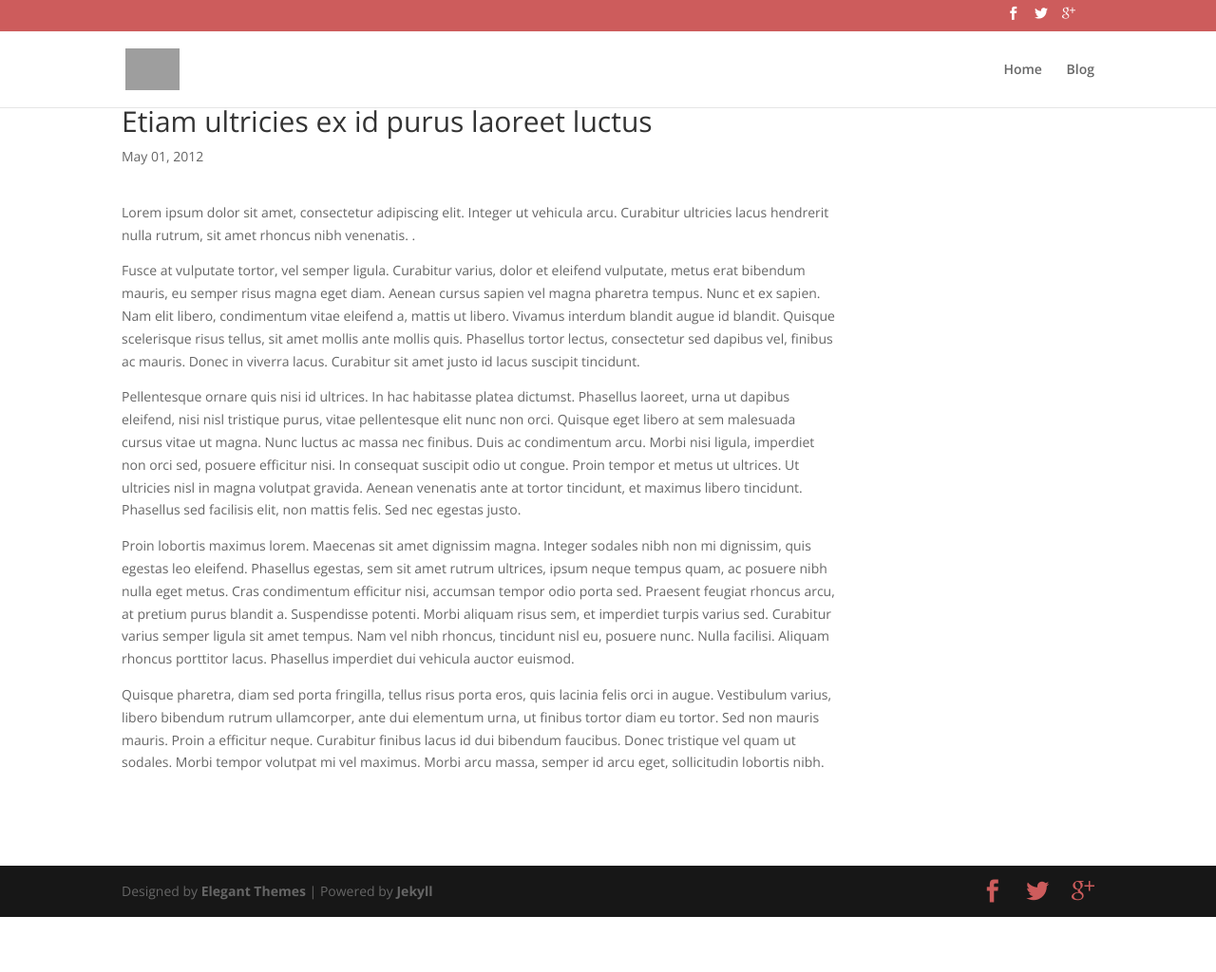
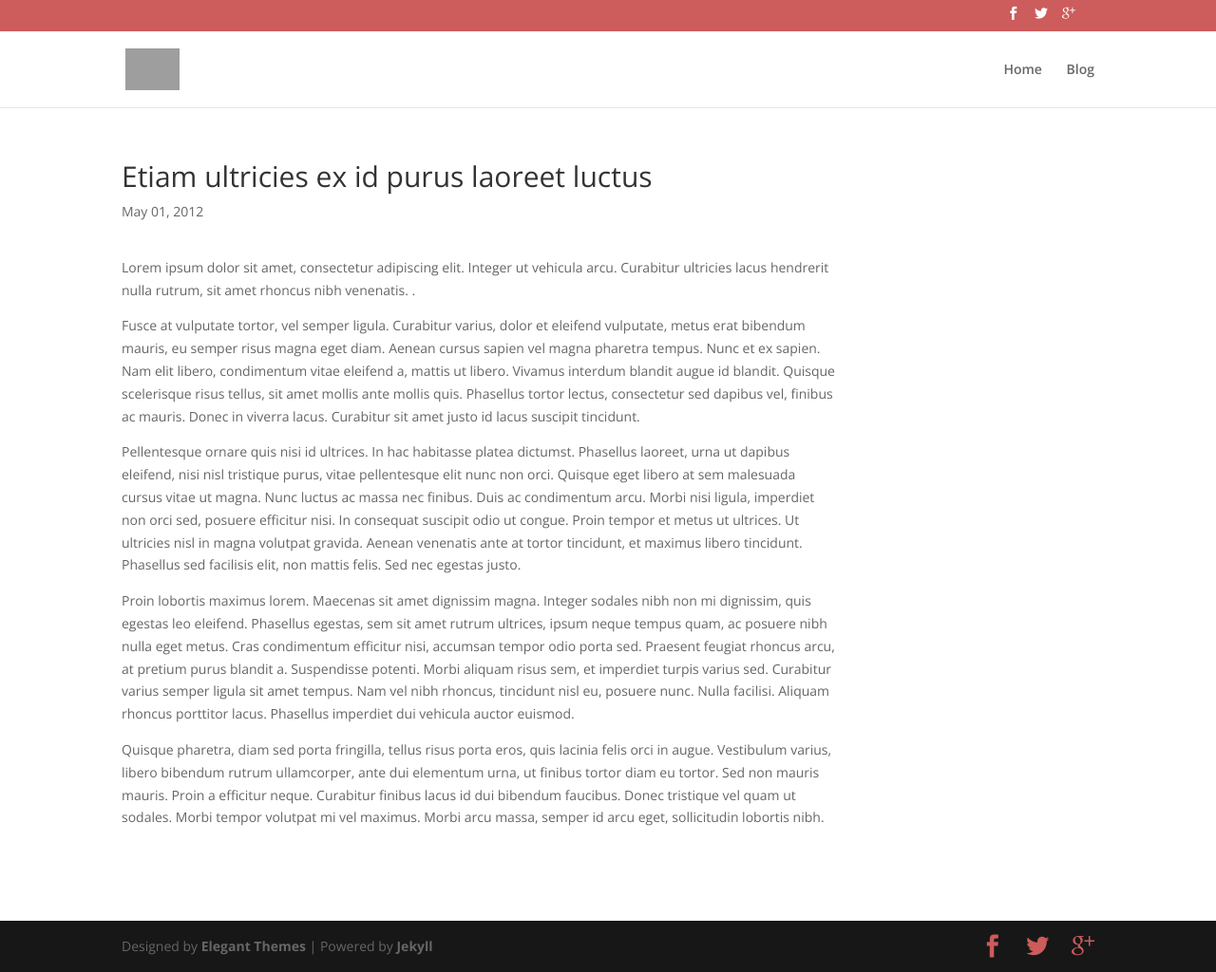
Before and after one commit to juvenal/divi-jekyll, a Jekyll site: the page built from _posts/2012-04-31-Etiam ultricies ex id purus laoreet luctus.md, in a window 1280 px wide and 1024 px high. Shown: the whole window at 95% size. Built offline with Jekyll 4.4.1, drawn with Linux system fonts in a browser that asks for light colours; nearby versions of some CDN libraries; some web fonts are replaced; grey boxes are pictures that could not be loaded.

Commit message:
Post view

```diff
--- a/_layouts/post.html
+++ b/_layouts/post.html
@@ -2,10 +2,10 @@
 layout: divi
 ---
 
-<div class="container">
+<div class="container" style="padding-top: 58px;">
    <div id="content-area" class="clearfix">
       <div id="left-area">
-         <article id="post-4730" class="et_pb_post post-4730 post type-post status-publish format-gallery has-post-thumbnail hentry category-photography post_format-post-format-gallery">
+         <article id="post-id" class="et_pb_post post-id post type-post status-publish format-gallery has-post-thumbnail hentry category-photography post_format-post-format-gallery">
             <div class="et_post_meta_wrapper">
                <h1 class="entry-title">{{page.title}}</h1>
                <p class="post-meta">
```
